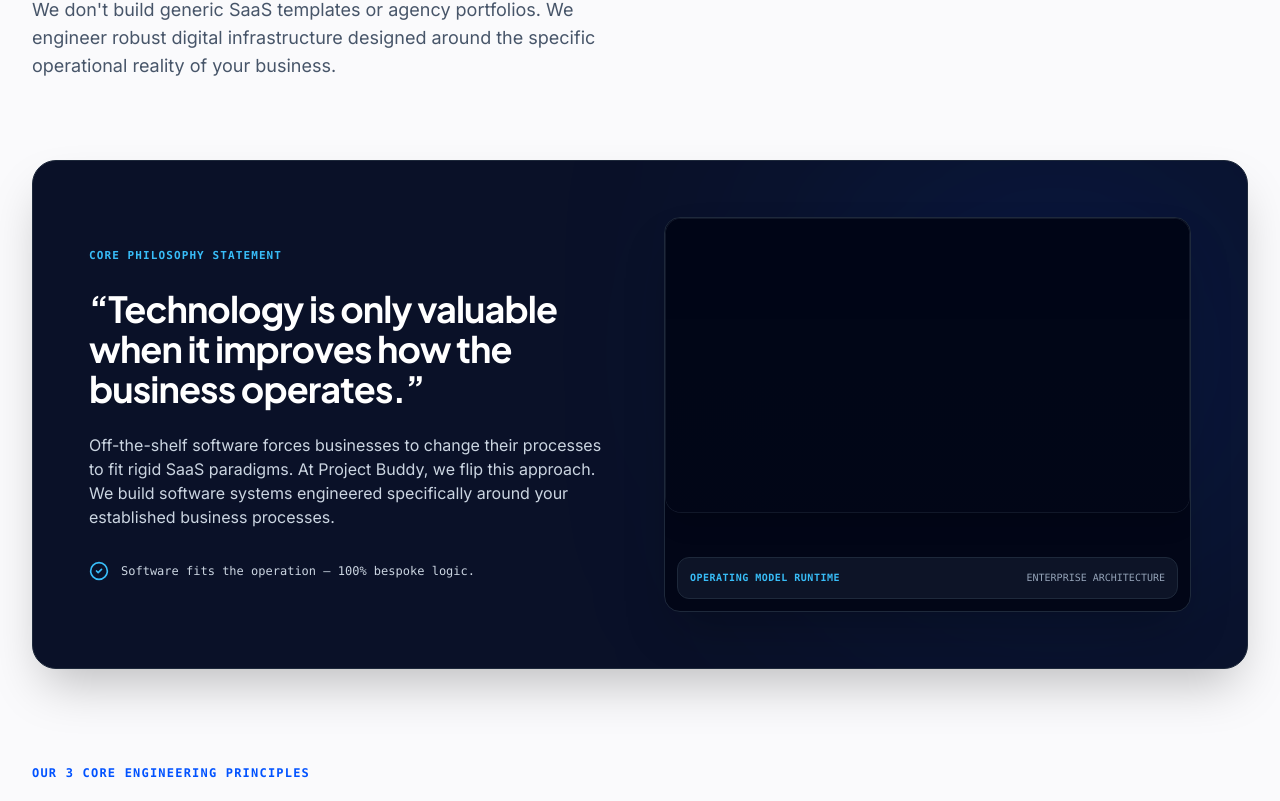
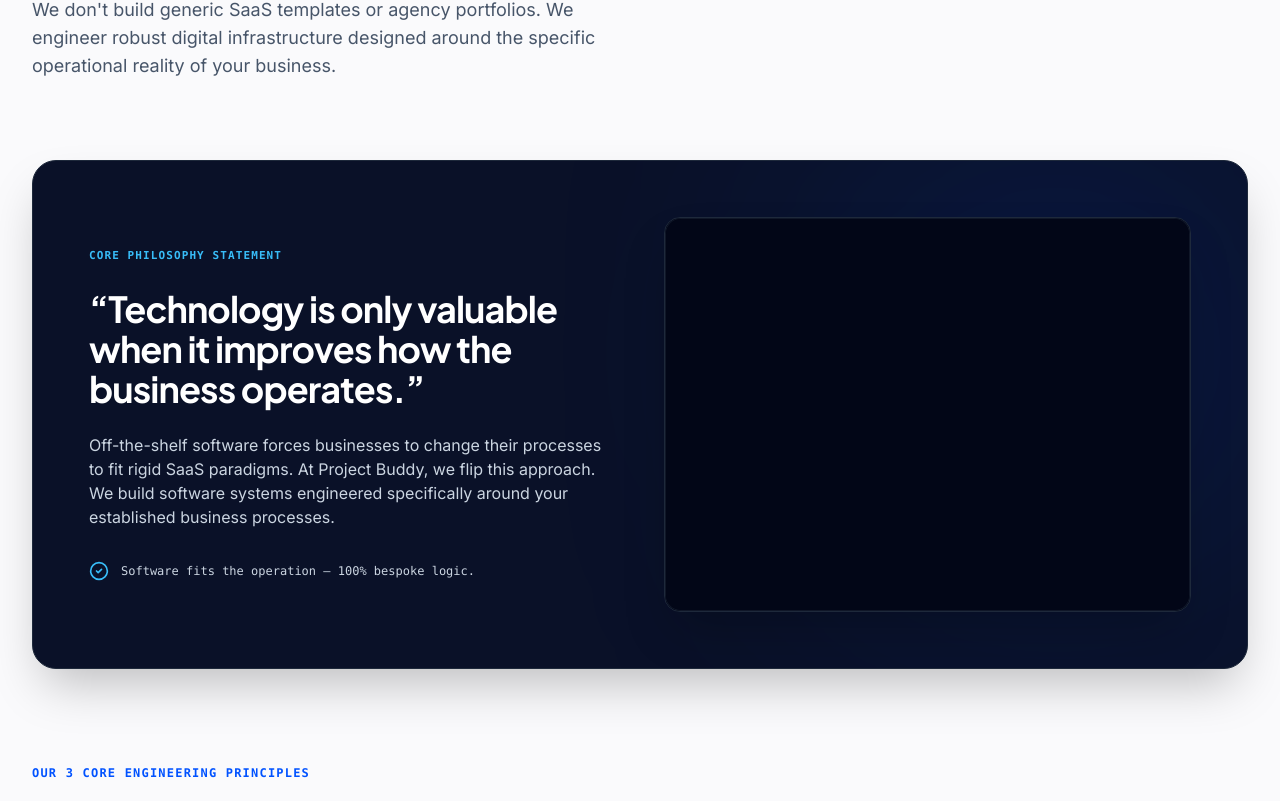
Before and after one commit to projectbuddycode-art/Retro, a Next.js app: page /about in a window 1280 px wide. Shown: the part 444-1245 px from the top of the page. Built offline with nearby package versions, Linux system fonts and the light colour scheme.

Commit message:
Execute critical media frame correction pass

```diff
--- a/src/app/about/page.tsx
+++ b/src/app/about/page.tsx
@@ -69,13 +69,10 @@
               <div className="relative rounded-2xl overflow-hidden shadow-2xl border border-slate-800 bg-slate-950 aspect-[4/3]">
                 <LazyVideo
                   src="/videos/Enterprise_operating_model_visua._202608240106.mp4"
-                  overlayGradient={true}
-                  className="object-cover opacity-90"
+                  aspectRatio="aspect-[4/3]"
+                  objectFit="cover"
+                  className="w-full h-full"
                 />
-                <div className="absolute bottom-3 left-3 right-3 p-3 rounded-xl bg-slate-900/90 backdrop-blur-md border border-slate-800 text-xs font-mono text-slate-200 flex items-center justify-between">
-                  <span className="font-bold text-[#38BDF8] uppercase tracking-wider text-[10px]">OPERATING MODEL RUNTIME</span>
-                  <span className="text-slate-400 text-[10px]">ENTERPRISE ARCHITECTURE</span>
-                </div>
               </div>
             </div>
           </div>
--- a/src/components/sections/CustomSoftwareSection.tsx
+++ b/src/components/sections/CustomSoftwareSection.tsx
@@ -10,7 +10,7 @@
   return (
     <section className="py-24 sm:py-32 bg-[#FAFAFC] border-b border-slate-200 relative overflow-hidden">
       <Container>
-        {/* Stage 1: Clean Editorial Introduction */}
+        {/* Stage 1: Clean Editorial Introduction — ALL TEXT OUTSIDE THE VIDEO */}
         <div className="max-w-3xl space-y-4 mb-14">
           <motion.div
             initial={{ opacity: 0, y: 12 }}
@@ -45,7 +45,7 @@
           </motion.p>
         </div>
 
-        {/* Stage 2: Pure Cinematic Visual (8.mp4) without Heavy Telemetry Panels */}
+        {/* Stage 2: Pure Cinematic Video Frame (8.mp4) — ZERO TEXT OR OVERLAYS INSIDE FRAME */}
         <motion.div
           initial={{ opacity: 0, scale: 0.98 }}
           whileInView={{ opacity: 1, scale: 1 }}
@@ -57,18 +57,12 @@
             src="/videos/8.mp4"
             priority="near"
             aspectRatio="aspect-[16/9]"
-            className="object-cover opacity-95 max-h-[560px]"
+            objectFit="cover"
+            className="w-full h-full max-h-[560px]"
           />
-          <div className="absolute inset-0 bg-gradient-to-t from-[#0A1128]/70 via-transparent to-transparent pointer-events-none" />
-
-          {/* Minimal Subtle Label */}
-          <div className="absolute bottom-5 left-5 right-5 p-3.5 rounded-xl bg-slate-900/80 backdrop-blur-md border border-slate-800 text-xs font-mono text-slate-300 flex items-center justify-between">
-            <span className="text-slate-300 font-medium">CUSTOM SOFTWARE ARCHITECTURE</span>
-            <span className="text-[#38BDF8] font-bold text-[11px] uppercase tracking-wider">100% OWNERSHIP</span>
-          </div>
         </motion.div>
 
-        {/* Stage 3: Connected Architecture System Line */}
+        {/* Stage 3: Connected Architecture System Line — OUTSIDE THE VIDEO FRAME */}
         <div className="relative pt-6 border-t border-slate-200">
           <div className="grid grid-cols-1 md:grid-cols-3 gap-8 relative z-10">
             <div className="space-y-3 p-2">
--- a/src/components/ui/LazyVideo.tsx
+++ b/src/components/ui/LazyVideo.tsx
@@ -9,8 +9,6 @@
   src: string;
   poster?: string;
   className?: string;
-  overlayGradient?: boolean;
-  darkOverlay?: boolean;
   aspectRatio?: string;
   priority?: VideoPriority;
   objectFit?: "cover" | "contain" | "fill";
@@ -22,11 +20,9 @@
   src,
   poster,
   className,
-  overlayGradient = false,
-  darkOverlay = false,
   aspectRatio = "aspect-video",
   priority = "auto",
-  objectFit = "cover",
+  objectFit = "contain",
   desktopObjectPosition = "center center",
   mobileObjectPosition = "center center",
   ...props
@@ -45,7 +41,6 @@
     const element = containerRef.current;
     if (!element) return;
 
-    // Configurable rootMargin based on explicit loading strategy
     let rootMargin = "800px 0px 800px 0px";
     if (priority === "near") rootMargin = "1300px 0px 1300px 0px";
     if (priority === "lazy") rootMargin = "200px 0px 200px 0px";
@@ -73,22 +68,22 @@
   }, [priority]);
 
   const fitClass =
-    objectFit === "contain"
-      ? "object-contain"
+    objectFit === "cover"
+      ? "object-cover"
       : objectFit === "fill"
       ? "object-fill"
-      : "object-cover";
+      : "object-contain";
 
   return (
     <div
       ref={containerRef}
       className={cn(
-        "relative overflow-hidden bg-slate-950 w-full rounded-2xl border border-slate-800/60 shadow-xl",
+        "relative overflow-hidden bg-slate-950 w-full rounded-2xl border border-slate-800/50 shadow-xl",
         aspectRatio,
         className
       )}
     >
-      {/* Seamless Video Render */}
+      {/* Seamless Clean Video Frame — ZERO Text, Badges, Telemetry or Overlays */}
       {shouldRender && (
         <video
           ref={videoRef}
@@ -112,24 +107,14 @@
         />
       )}
 
-      {/* Clean Poster / Fallback Frame (Zero Spinners or Telemetry Text) */}
+      {/* Clean Poster / Fallback Frame — Zero Text or Spinners */}
       {!isLoaded && (
         <div
           className="absolute inset-0 bg-slate-950 bg-cover bg-center transition-opacity duration-500"
           style={{
             backgroundImage: poster ? `url(${poster})` : undefined,
           }}
-        >
-          <div className="absolute inset-0 bg-slate-950/40" />
-        </div>
-      )}
-
-      {/* Subtle Ambient Overlay Gradients */}
-      {overlayGradient && (
-        <div className="absolute inset-0 bg-gradient-to-t from-slate-950/70 via-transparent to-transparent pointer-events-none" />
-      )}
-      {darkOverlay && (
-        <div className="absolute inset-0 bg-slate-950/30 pointer-events-none" />
+        />
       )}
     </div>
   );
```
